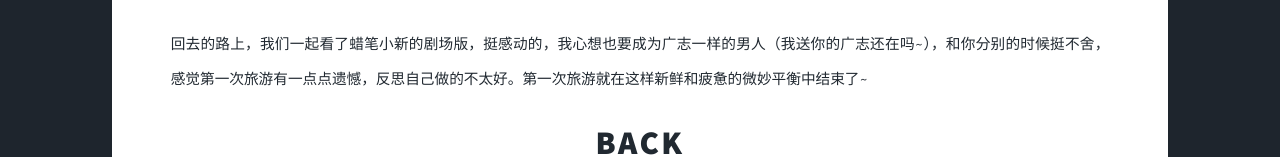
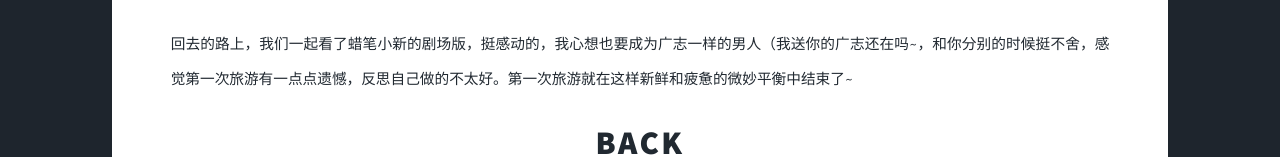
Before and after one commit to yokingc/QingQiOneYear.github.io, a plain HTML site: page 国庆观珠海.html in a window 1280 px wide. Shown: the part 1628-1785 px from the top of the page. Drawn offline with Linux system fonts and the light colour scheme.

Commit message:
错别字

```diff
--- a/国庆观珠海.html
+++ b/国庆观珠海.html
@@ -57,7 +57,7 @@
                 <p>第三天，十月二日，我们去了市中心，沿着情侣路一直骑，打卡最出名的景点。在爱情邮局，我们互相写了明信片，还有两个月就可以收到，想想是不是有点小激动？晚上，疲惫的我们吃了一家挺有特色的二次元风日料店，骑了一段路坐公交回去，那天晚上，我们围绕着智商税啥的吵了一架，最后和好，身心俱疲的我们没有深入交流入了睡。
                 </p>
 
-                <p>回去的路上，我们一起看了蜡笔小新的剧场版，挺感动的，我心想也要成为广志一样的男人（我送你的广志还在吗~），和你分别的时候挺不舍，感觉第一次旅游有一点点遗憾，反思自己做的不太好。第一次旅游就在这样新鲜和疲惫的微妙平衡中结束了~
+                <p>回去的路上，我们一起看了蜡笔小新的剧场版，挺感动的，我心想也要成为广志一样的男人（我送你的广志还在吗~，和你分别的时候挺不舍，感觉第一次旅游有一点点遗憾，反思自己做的不太好。第一次旅游就在这样新鲜和疲惫的微妙平衡中结束了~
                 </p>
                 <header id="backer">
                     <a href="庆棋一周年.html" class="logo">back</a>
```
Also changed, not shown: 顺德明益你.html (+1 -1 lines).
